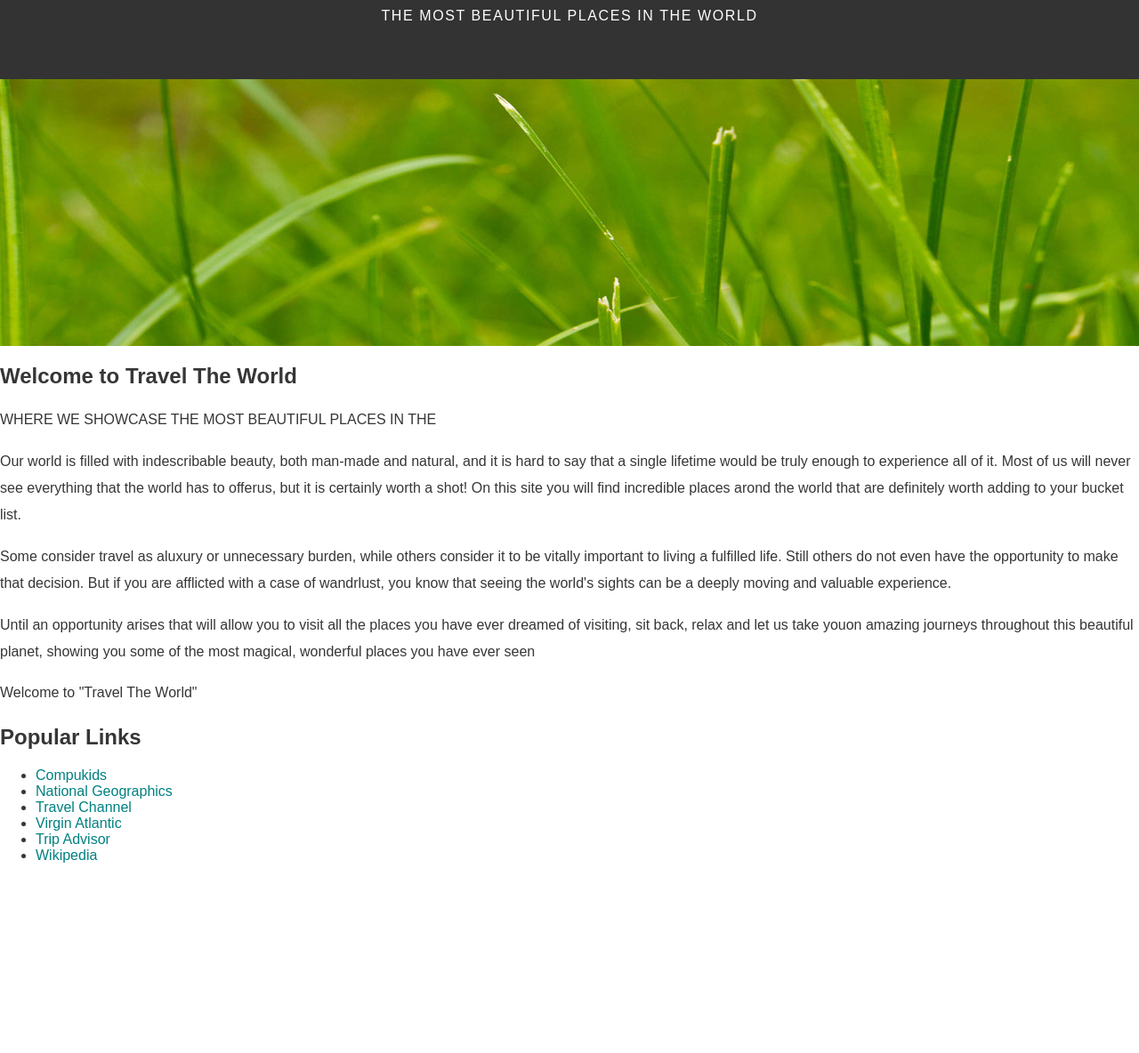
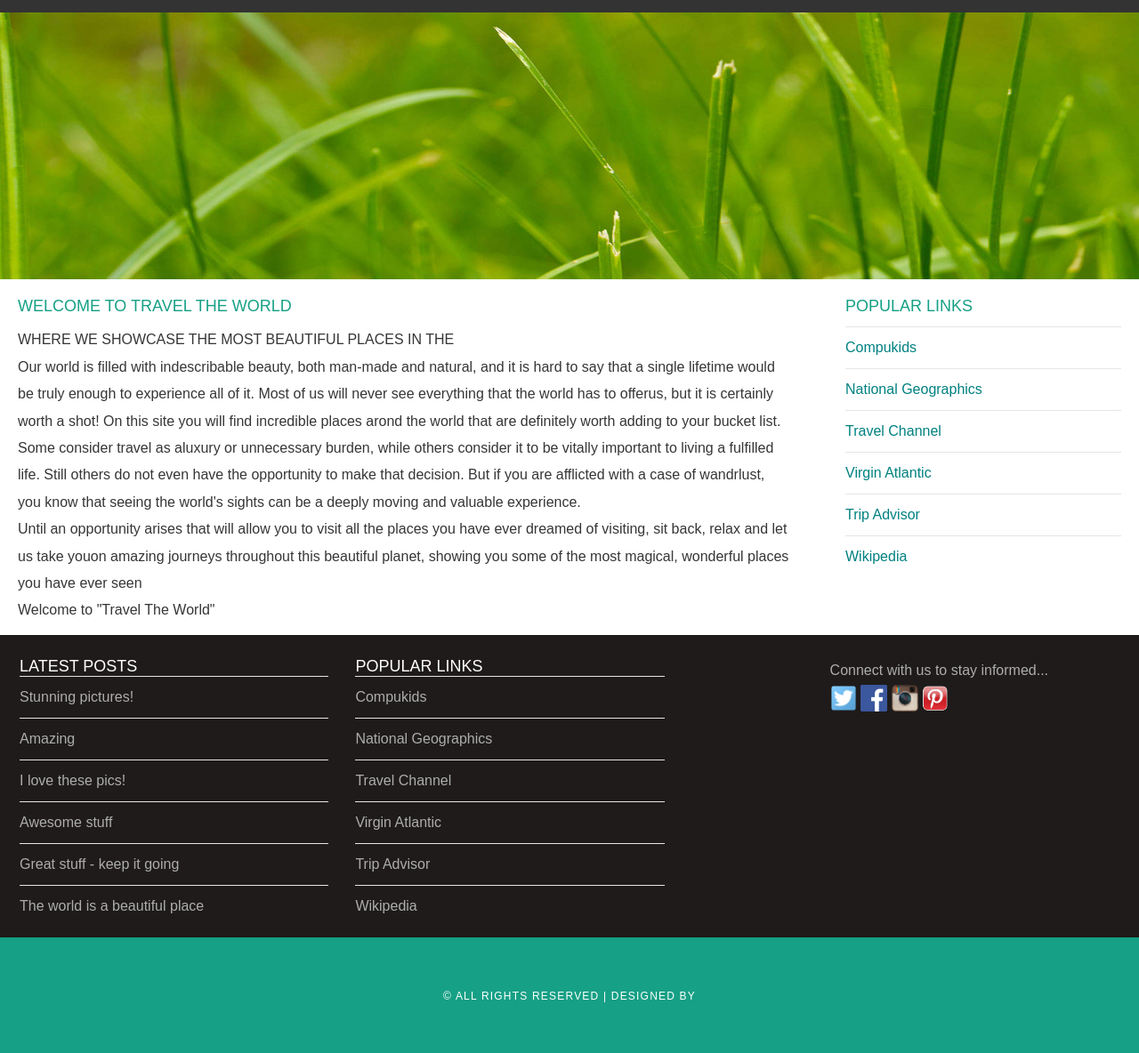
Before and after one commit to thobilenontenja198-ITvarsity/travel-the-world, a plain HTML site: page index.html in a window 1280 px wide. Shown: the part 266-1450 px from the top of the page at 89% size. Before the commit the page ends 1253 px from the top, so only its background shows below. Drawn offline with Linux system fonts and the light colour scheme.

Commit message:
updated index.html and style sheet

```diff
--- a/index.html
+++ b/index.html
@@ -24,6 +24,7 @@
     <div id="banner">
         <img src="images/pic01.jpg">
     </div>
+
     <div id="page">
         <div id="content">
             <h2>Welcome to Travel The World</h2>
@@ -51,7 +52,7 @@
             </p>
             <p>Welcome to "Travel The World"</p>
         </div>
-        <div id="side-bar">
+        <div id="sidebar">
             <h2>Popular Links</h2>
             <ul class="styled">
                 <li><a href="http://www.compukids.me">Compukids</a></li>
@@ -64,5 +65,44 @@
 
         </div>
     </div>
+
+    <div id="footer">
+        <div id="box1">
+            <h2>Latest Posts</h2>
+            <ul class="styled">
+                <li><a href="#">Stunning pictures!</a></li>
+                <li><a href="#">Amazing</a></li>
+                <li><a href="#">I love these pics!</a></li>
+                <li><a href="#">Awesome stuff</a></li>
+                <li><a href="#">Great stuff - keep it going</a></li>
+                <li><a href="#">The world is a beautiful place</a></li>
+            </ul>
+
+        </div>
+
+        <div id="box2">
+            <h2>Popular Links</h2>
+            <ul class="styled">
+                <li><a href="http://www.compukids.me">Compukids</a></li>
+                <li><a href="http://www.nationalgeographic.com/">National Geographics</a></li>
+                <li><a href="http://www.travel.com/">Travel Channel</a></li>
+                <li><a href="http://www.virgin-atlantic.com/us/en.html">Virgin Atlantic</a></li>
+                <li><a href="http://www.tripadvisor.com">Trip Advisor</a></li>
+                <li><a href="http://en.wikipedia.org/wiki/Main_Page">Wikipedia</a></li>
+            </ul>
+        </div>
+
+        <div id="box3">
+            <p>Connect with us to stay informed...</p>
+            <a href="#"><img src="images/twitter.png" height="30"/></a>
+            <a href="#"><img src="images/facebook.png" height="30"/></a>
+            <a href="#"><img src="images/instagram.png" height="30"/></a>
+            <a href="#"><img src="images/pinterest.png" height="30"/></a>
+        </div>
+
+    </div>
+    <div id="copyright">
+        <p>&copy; All Rights Reserved | Designed by </p>
+    </div>
 </body>
 </html>
--- a/style.css
+++ b/style.css
@@ -1,3 +1,9 @@
+*{
+    padding: 0;
+    margin: 0;
+    box-sizing: border-box;
+}
+
 /**********************************/
 /* Universal styles               */
 /**********************************/
@@ -95,3 +101,115 @@ a{
     width: 100%;
     height: 300px;
 }
+
+
+/**********************************/
+/* Page                           */
+/**********************************/
+
+#page{
+    min-height: 400px;
+    padding: 20px;
+}
+
+#page h2{
+    margin-bottom: 12px;
+    text-transform: uppercase;
+    font-weight: 400;
+    font-size: 18px;
+    color: #16a085;
+}
+
+
+/*Content       */
+#content{
+    float: left;
+    width: 70%;
+}
+
+/*Sidebar     */
+
+#sidebar{
+    float: right;
+    width: 25%;
+}
+
+/*Lists     */
+ul.styled{
+    margin: 0;
+    padding: 0;
+    list-style-type: none;
+}
+
+ul.styled li{
+    border-top: solid 1px #e5e5e5;
+    padding: 14px 0px;
+}
+
+
+/**********************************/
+/*Footer                          */
+/**********************************/
+#footer{
+    width: 100%;
+    height: 340px;
+    background-color: #1e1b1a;
+    padding-top: 25px;
+    padding-left: 22px;
+    clear: both;
+}
+
+#footer h2{
+    font-size: 18px;
+    font-weight: 400;
+    text-transform: uppercase;
+    color: #ffffff;
+}
+
+#footer p{
+    color: #adadad;
+}
+
+
+#footer a{
+    color: #adadad;
+}
+
+#box1{
+    float: left;
+    width: 30%;
+    padding-right: 30px;
+}
+
+#box2{
+    float: left;
+    width: 30%;
+    padding-right: 30px;
+}
+#box3{
+    float: right;
+    width: 30%;
+    padding-left: 30px;
+}
+
+
+
+/**********************************/
+/*Copyright                       */
+/**********************************/
+
+#copyright{
+    width: 100%;
+    height: 130px;
+    text-align: center;
+    background-color: #16a085;
+    padding-top: 55px;
+    clear: both;
+}
+
+#copyright p{
+    font-size: 12px;
+    letter-spacing: 0.1em;
+    text-transform: uppercase;
+    color: #ffffff;
+}
```
